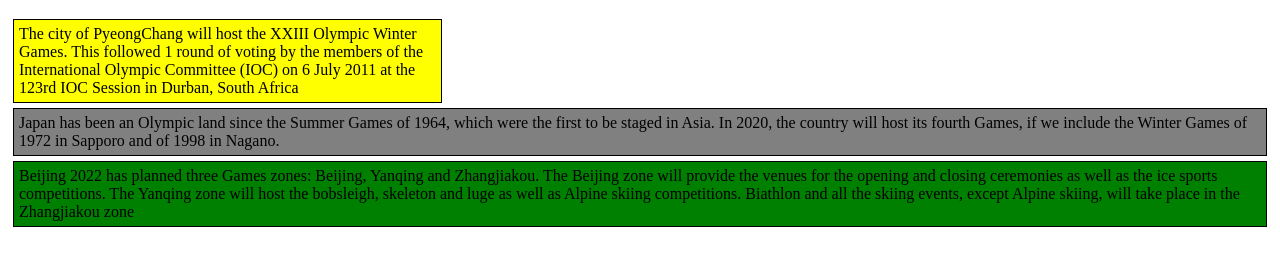
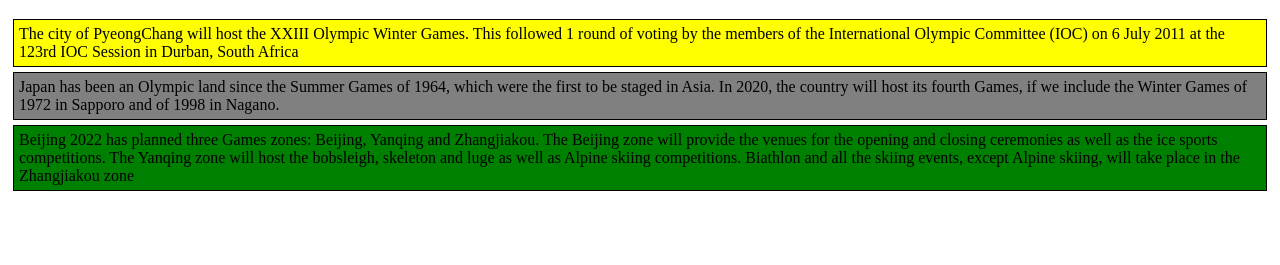
Before and after one commit to Amaguluri/Test-Project, a plain HTML site: page Solutions/index.html in a window 1280 px wide. Shown: the part 61-326 px from the top of the page. Drawn offline with Linux system fonts and the light colour scheme.

Commit message:
Small addition to our Page Content.

```diff
--- a/Solutions/Styles.css
+++ b/Solutions/Styles.css
@@ -18,7 +18,7 @@ padding: 5px;
     padding: 5px;
 }
 @media(min-width: 992px){
-	#p1{
+	#p1 #p2 #p3{
 		width: 33%;
 	}
 
```
